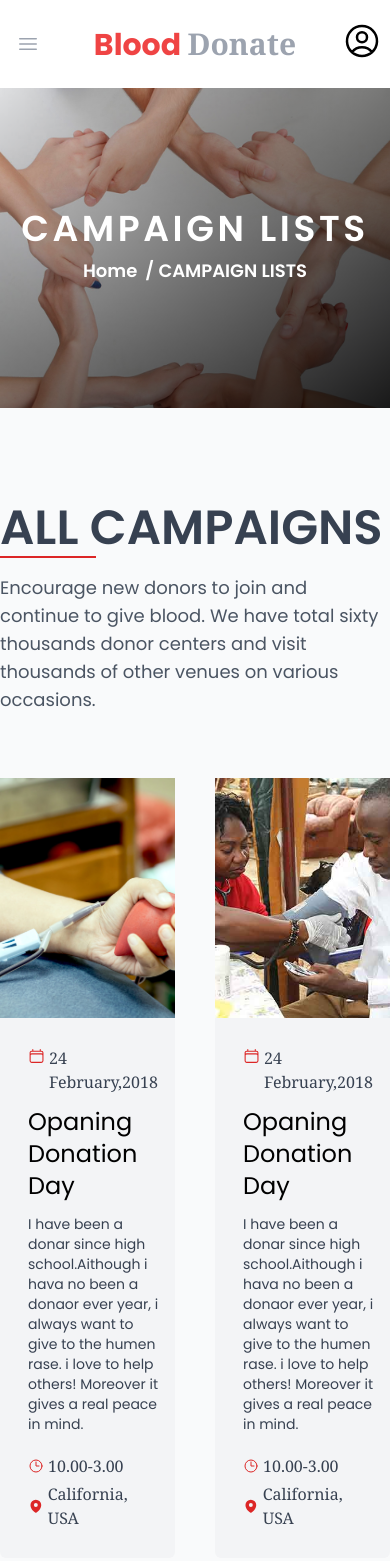
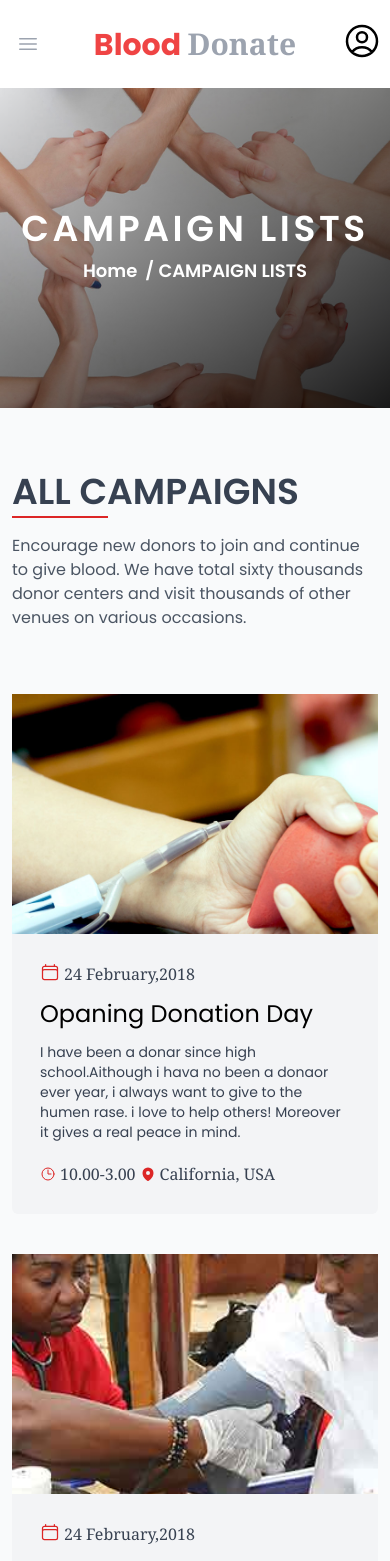
Before and after one commit to miraz66/dream_touch_blood, a React (Vite) app: page /campaign in a window 390 px wide. Shown: the top 1561 px of the page. Built offline with nearby package versions, Linux system fonts and the light colour scheme.

Commit message:
campaingRes

```diff
--- a/src/components/HelpingSection.jsx
+++ b/src/components/HelpingSection.jsx
@@ -6,10 +6,10 @@ function HelpingSection({ css }) {
     <div>
       <div className={`max-w-7xl mx-5 2xl:mx-auto ${css}`}>
         <div className="col-span-2 max-lg:pb-10">
-          <h3 className="pb-5 text-2xl md:text-3xl lg:text-4xl text-gray-700 font-semibold uppercase">
+          <h3 className="pb-5 text-2xl md:text-3xl xl:text-4xl text-gray-700 font-semibold uppercase">
             we are helping people from 40 years
           </h3>
-          <p className="text-sm md:text-base lg:text-lg">
+          <p className="text-sm lg:text-base xl:text-lg">
             You can give blood at any of our blood donation venues all over the
             world. We have total sixty thousands donor centers and visit
             thousands of other venues on various occasions.
@@ -18,7 +18,7 @@ function HelpingSection({ css }) {
         <div className="">
           <Button
             name="Request Appointment"
-            css="bg-red-600 px-5 lg:px-6 py-3 lg:py-4 md:text-lg xl:text-xl text-white hover:bg-gray-700 ease-in-out duration-300"
+            css="bg-red-600 px-5 lg:px-6 py-3 lg:py-4 xl:text-xl text-white hover:bg-gray-700 ease-in-out duration-300"
           />
         </div>
       </div>
--- a/src/pages/Campaign.jsx
+++ b/src/pages/Campaign.jsx
@@ -20,18 +20,18 @@ function Campaign() {
       <AllPageScreen name="CAMPAIGN LISTS" />
 
       {/* All Campaign */}
-      <div className="bg-gray-50 py-24">
-        <div className="max-w-7xl mx-auto">
-          <h1 className="text-5xl text-gray-700 font-semibold">
+      <div className="bg-gray-50 py-16 md:py-24">
+        <div className="max-w-7xl mx-3 md:mx-5 2xl:mx-auto">
+          <h1 className="text-4xl lg:text-5xl text-gray-700 font-semibold">
             ALL CAMPAIGNS
           </h1>
           <p className="h-0.5 w-24 mt-1 mb-4 bg-red-600 "></p>
-          <p className="text-lg text-gray-600">
+          <p className="lg:text-lg text-gray-600">
             Encourage new donors to join and continue to give blood. We have
             total sixty thousands donor centers and visit thousands of other
             venues on various occasions.
           </p>
-          <div className="grid grid-cols-2 gap-10 pt-16">
+          <div className="grid xl:grid-cols-2 gap-10 pt-16">
             {CampaignCardData.map(({ id, content }) => (
               <div className="animationUp" key={id}>
                 {content}
@@ -42,19 +42,21 @@ function Campaign() {
       </div>
 
       {/* Helping Section */}
-      <div className="bg-red-50 py-20">
+      <div className="bg-red-50 py-16 md:py-20">
         <HelpingSection css={"lg:grid grid-cols-3 gap-14"} />
       </div>
 
       {/* Sponsors Section */}
-      <div className="bg-gray-100 py-20">
-        <div className="max-w-7xl mx-auto text-center">
-          <h1 className="text-gray-600 text-5xl font-semibold">Our Sponsors</h1>
+      <div className="bg-gray-100 py-16 md:py-20">
+        <div className="max-w-7xl mx-3 lg:mx-5 2xl:mx-auto text-center">
+          <h1 className="text-gray-600 text-4xl lg:text-5xl font-semibold">
+            Our Sponsors
+          </h1>
           <p className="h-8 w-0.5 mx-auto bg-red-500"></p>
-          <p className="text-xl tracking-wider pb-16">
+          <p className="md:text-xl md:tracking-wider pb-16">
             The sponsors who give their valuable amount to fulfill our mission.
           </p>
-          <div className="grid grid-cols-8 gap-5">
+          <div className="grid grid-cols-2 md:grid-cols-4 lg:grid-cols-8 gap-5">
             {SponsorsData.map(({ id, content }) => (
               <div key={id}>{content}</div>
             ))}
```
